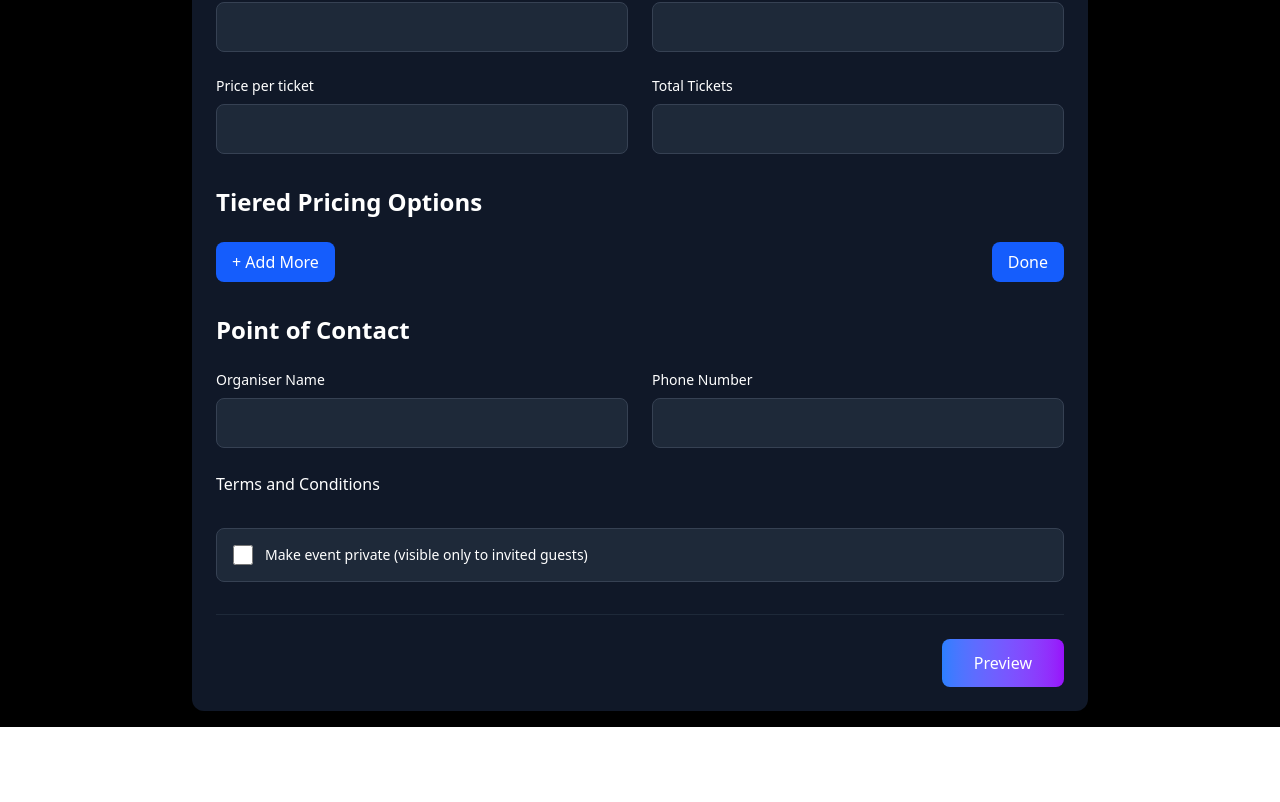
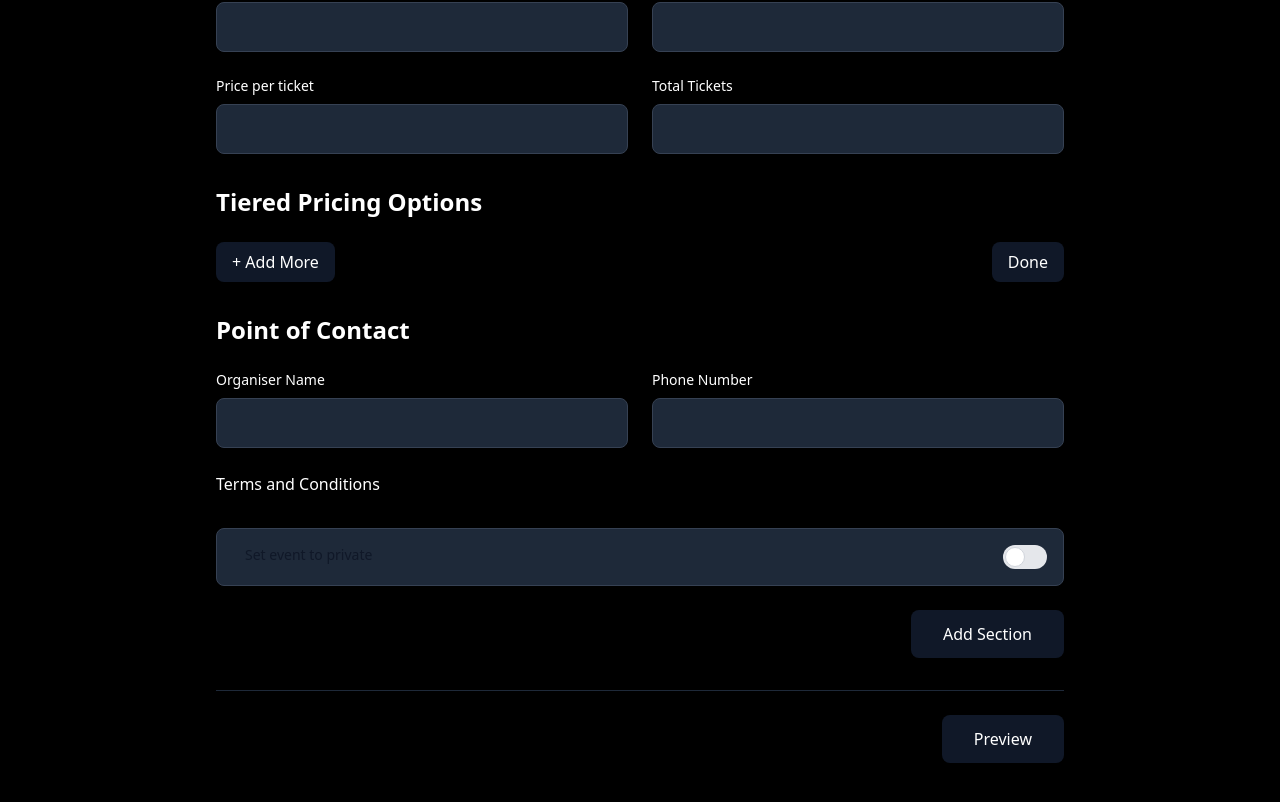
Before and after one commit to anandspaces/react-create-event-form, a React (Vite) app: page / in a window 1280 px wide. Shown: the part 1476-2278 px from the top of the page. Before the commit the page ends 2203 px from the top, so only its background shows below. Built offline with nearby package versions, Linux system fonts and the light colour scheme.

Commit message:
edited headings style

```diff
--- a/src/components/Form.jsx
+++ b/src/components/Form.jsx
@@ -201,7 +201,7 @@ const resetForm = () => {
 
   return (
     <div className="bg-black text-white min-h-screen flex items-center justify-center p-4">
-      <div className="max-w-4xl w-full mx-auto p-6 shadow-xl rounded-xl bg-gray-900 space-y-8">
+      <div className="max-w-4xl w-full mx-auto p-6 shadow-xl rounded-xl space-y-8">
         <div className="text-center">
           <h1 className="text-4xl md:text-5xl font-bold">
             Create Your Event
@@ -339,7 +339,7 @@ const resetForm = () => {
               </div>
 
               <div className="flex justify-end">
-                <p className="mt-2 text-blue-300 hover:text-blue-200 font-bold">Card Guidelines</p>
+                <p className="mt-2 hover:text-gray-300 shadow-xl font-bold">Card Guidelines</p>
                 {/* <ul className="list-disc pl-5 mt-1">
                   <li>Minimum resolution: 1920x1080</li>
                   <li>Max file size: 100MB</li>
@@ -502,13 +502,13 @@ const resetForm = () => {
               <button
                 type="button"
                 onClick={addTier}
-                className="flex items-center gap-2 px-4 py-2 bg-blue-600 hover:bg-blue-700 rounded-lg transition-colors"
+                className="flex items-center gap-2 px-4 py-2 bg-gray-900  hover:bg-gray-800 shadow-xl rounded-lg transition-colors"
               >
                 <span>+ Add More</span>
               </button>
               <button
                 type="button"
-                className="flex items-center gap-2 px-4 py-2 bg-blue-600 hover:bg-blue-700 rounded-lg transition-colors"
+                className="flex items-center gap-2 px-4 py-2 bg-gray-900  hover:bg-gray-800 shadow-xl rounded-lg transition-colors"
               >
                 <span>Done</span>
               </button>
@@ -553,7 +553,8 @@ const resetForm = () => {
           <section className="space-y-6">
             {/* <h2 className="text-2xl font-bold">Visibility Settings</h2> */}
             <div className="p-4 rounded-lg bg-gray-800 border border-gray-700">
-              <label className="flex items-center gap-3">
+              {/* <label className="flex justify-between gap-3">
+                <span className="text-sm">Set event to private</span>
                 <input
                   type="checkbox"
                   id="isPrivate"
@@ -561,8 +562,22 @@ const resetForm = () => {
                   onChange={handleChange}
                   className="h-5 w-5 rounded border-gray-600 bg-gray-700"
                 />
-                <span className="text-sm">Make event private (visible only to invited guests)</span>
-              </label>
+              </label> */}
+
+<label class="flex justify-between cursor-pointer">
+  <span class="ms-3 text-sm font-medium text-gray-900 dark:text-gray-300">Set event to private</span>
+  <input type="checkbox" value="" class="sr-only peer" />
+  <div class="relative w-11 h-6 bg-gray-200 peer-focus:outline-none peer-focus:ring-4 peer-focus:ring-blue-300 dark:peer-focus:ring-blue-800 rounded-full peer dark:bg-gray-700 peer-checked:after:translate-x-full rtl:peer-checked:after:-translate-x-full peer-checked:after:border-white after:content-[''] after:absolute after:top-[2px] after:start-[2px] after:bg-white after:border-gray-300 after:border after:rounded-full after:h-5 after:w-5 after:transition-all dark:border-gray-600 peer-checked:bg-blue-600 dark:peer-checked:bg-blue-600"></div>
+</label>
+
+            </div>
+            <div className="flex justify-end">
+
+            <button
+              className="px-8 py-3 bg-gray-900  hover:bg-gray-800 shadow-xl rounded-lg font-medium transition-all"
+            >
+              Add Section
+            </button>
             </div>
           </section>
 
@@ -576,7 +591,7 @@ const resetForm = () => {
             </button> */}
             <button
               type="submit"
-              className="px-8 py-3 bg-gradient-to-r from-blue-500 to-purple-600 hover:from-blue-600 hover:to-purple-700 rounded-lg font-medium transition-all"
+              className="px-8 py-3 bg-gray-900  hover:bg-gray-800 shadow-xl rounded-lg font-medium transition-all"
             >
               Preview
             </button>
```
